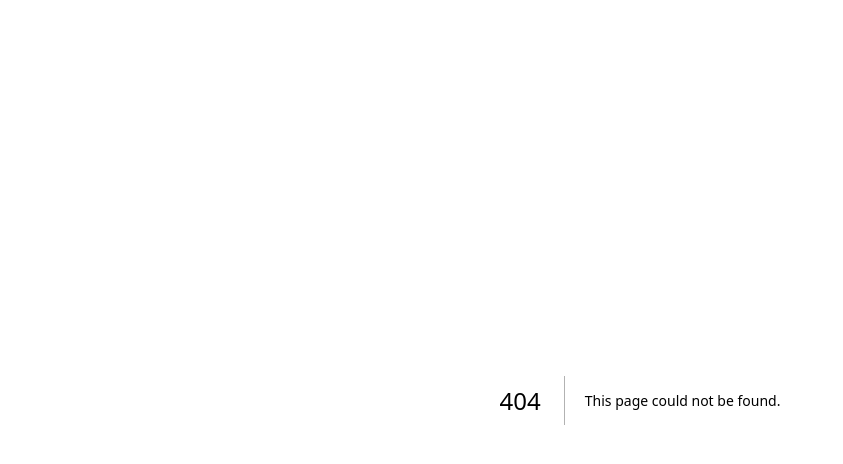
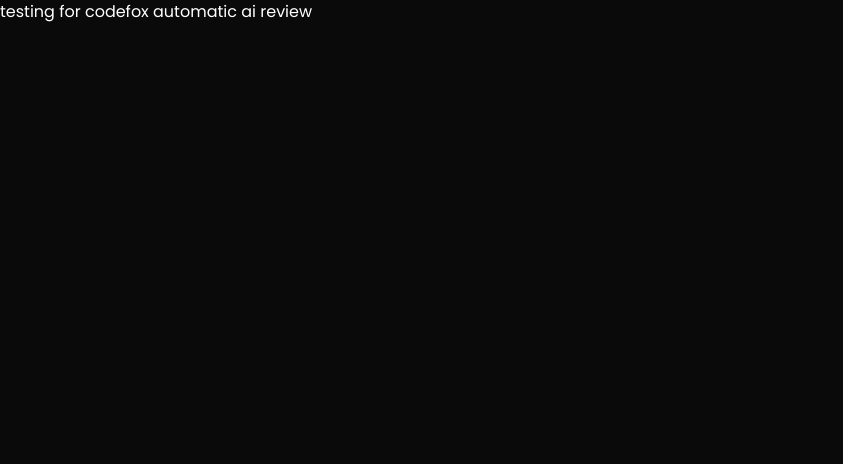
Before and after one commit to prashantttzz/portfolio, a Next.js app: page /good in a window 1280 px wide. Before the commit this address had no page. Shown: the top 464 px of the page, without its empty margins (0-843 px from the left). Built offline with nearby package versions, Linux system fonts and the light colour scheme.

Commit message:
new branch commit

```diff
--- /dev/null
+++ b/app/good/page.tsx
@@ -0,0 +1,9 @@
+import React from 'react'
+
+const Good = () => {
+  return (
+    <div>testing for codefox automatic ai review</div>
+  )
+}
+
+export default Good
--- a/app/testing/page.tsx
+++ /dev/null
@@ -1,7 +0,0 @@
-import React from "react";
-
-const Page = () => {
-  return <div>testing for code fox </div>;
-};
-
-export default Page;
```
